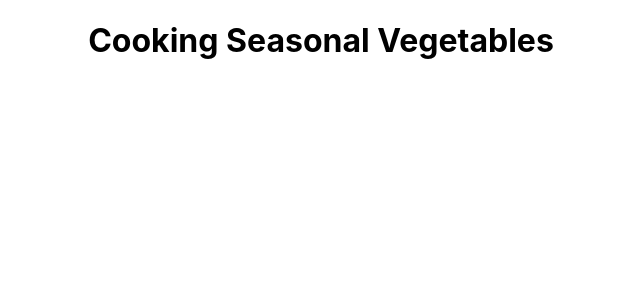
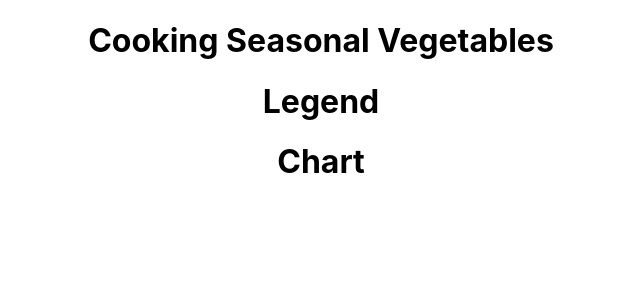
Before and after one commit to pauljickling/cooking-vegetables, a React (Create React App) app: page / in a window 1280 px wide. Shown: the top 300 px of the page, without its empty margins (319-959 px from the left). Built offline with nearby package versions, Linux system fonts and the light colour scheme.

Commit message:
Configured boilerplate functional components

```diff
--- a/src/App.js
+++ b/src/App.js
@@ -1,4 +1,6 @@
 import React, { Component } from 'react';
+import Chart from './Chart.js';
+import Legend from './Legend.js';
 import './App.css';
 
 class App extends Component {
@@ -6,6 +8,8 @@ class App extends Component {
     return (
       <div className="App">
         <h1>Cooking Seasonal Vegetables</h1>
+        <Legend />
+        <Chart />
       </div>
     );
   }
--- a/src/Chart.js
+++ b/src/Chart.js
@@ -1 +1,5 @@
 import React, { Component } from 'react';
+
+const Chart = () => ( <h1>Chart</h1> );
+
+export default Chart;
--- a/src/Legend.js
+++ b/src/Legend.js
@@ -1 +1,5 @@
 import React, { Component } from 'react';
+
+const Legend = () => ( <h1>Legend</h1> );
+
+export default Legend;
```
